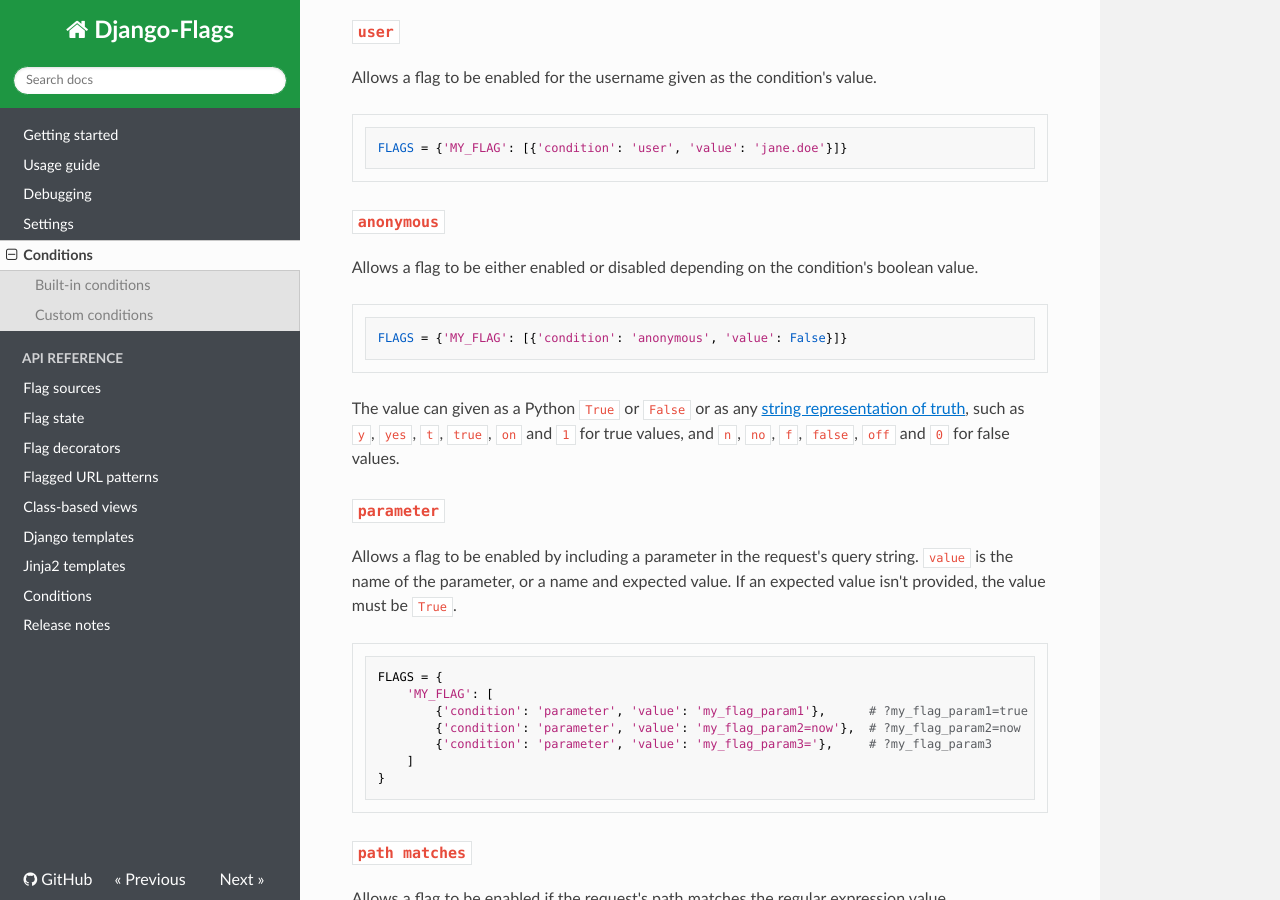
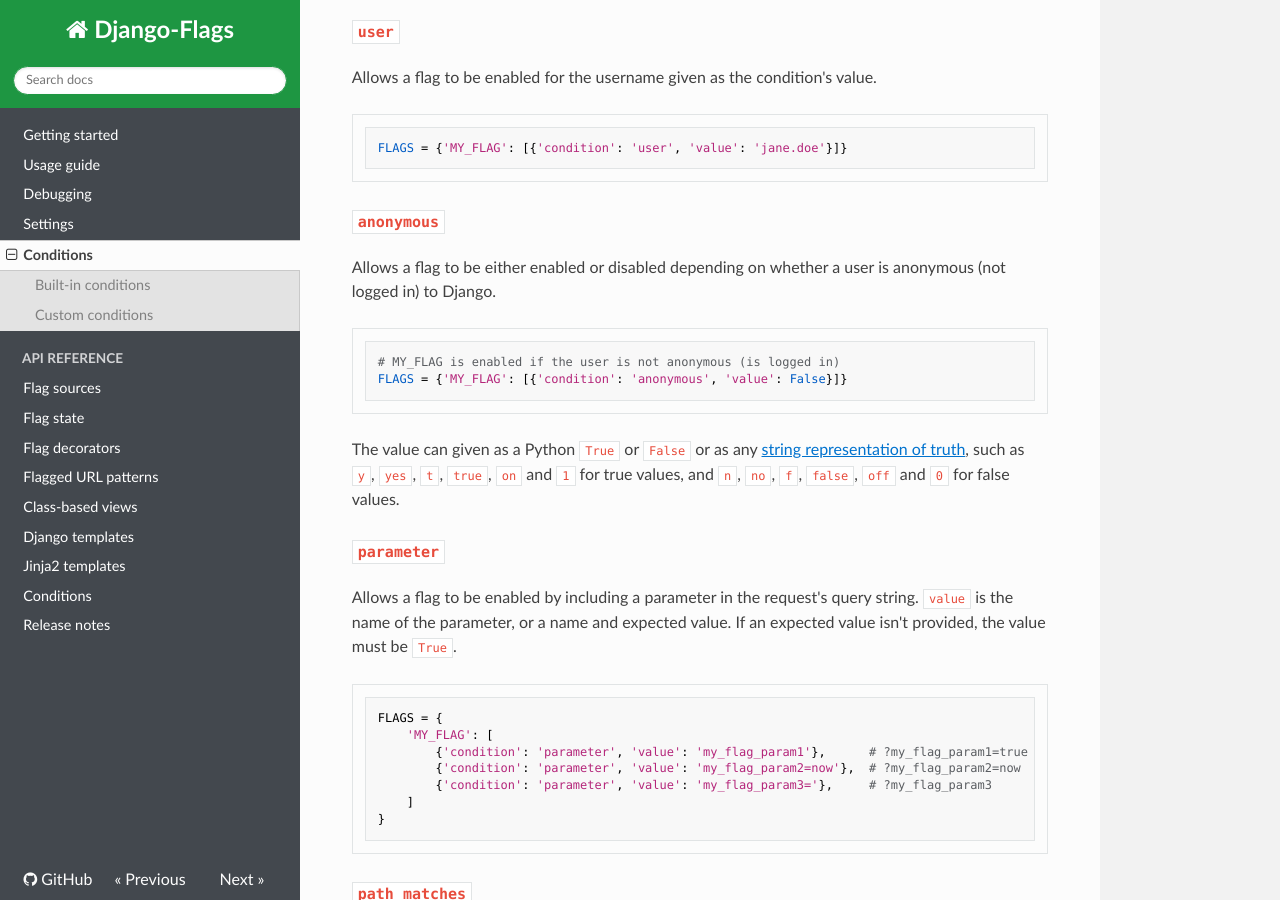
Before and after one commit to cfpb/django-flags, an MkDocs documentation site: the page built from docs/conditions.md, in a window 1280 px wide and 900 px high, scrolled down 561 px. Built offline with MkDocs 1.6.1, drawn with Linux system fonts in a browser that asks for light colours; nearby versions of some CDN libraries; old or Windows-style settings are respelled for this version of MkDocs.

Commit message:
Clarify docs for anonymous condition

````diff
--- a/docs/conditions.md
+++ b/docs/conditions.md
@@ -25,9 +25,10 @@
 
 ### `anonymous`
 
-Allows a flag to be either enabled or disabled depending on the condition's boolean value.
+Allows a flag to be either enabled or disabled depending on whether a user is anonymous (not logged in) to Django.
 
 ```python
+# MY_FLAG is enabled if the user is not anonymous (is logged in)
 FLAGS = {'MY_FLAG': [{'condition': 'anonymous', 'value': False}]}
 ```
 
````
